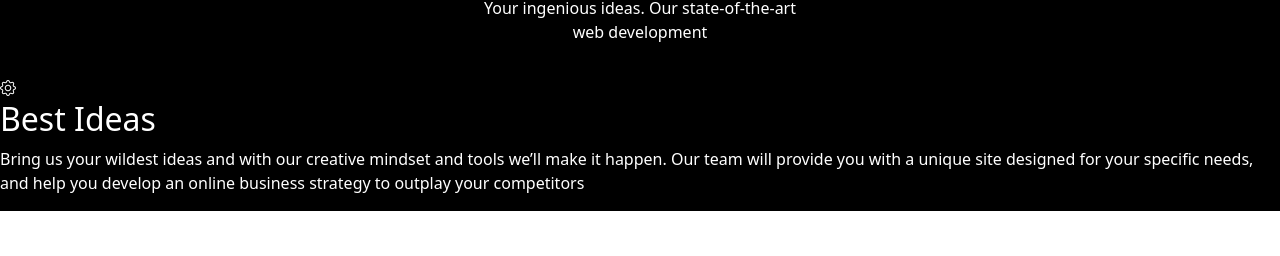
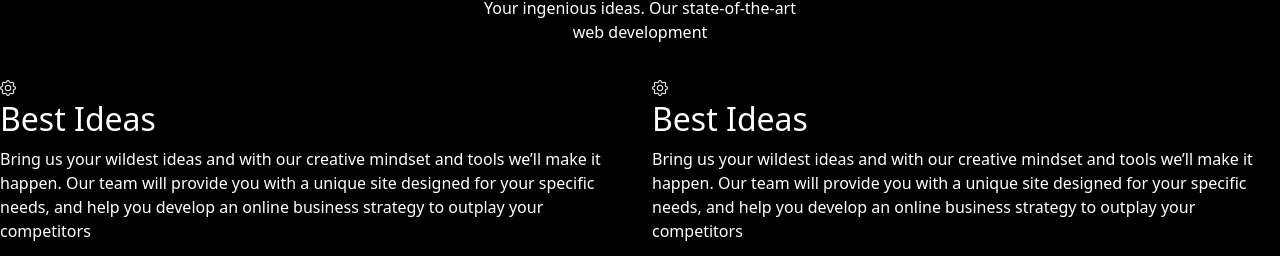
Before and after one commit to DavidEspinozaRomero/DavidEspinozaRomero.github.io, an Angular app: page / in a window 1280 px wide. Shown: the part 2279-2535 px from the top of the page. Before the commit the page ends 2490 px from the top, so only its background shows below. Built offline with nearby package versions, Linux system fonts and the light colour scheme.

Commit message:
<div class="col">

```diff
--- a/src/app/pages/main/main.component.html
+++ b/src/app/pages/main/main.component.html
@@ -103,7 +103,17 @@
     </p>
   </div>
 
-  <div class="row">
+  <div class="row ">
+    <div class="col">
+      <i class="bi bi-gear"></i>
+      <h2>Best Ideas</h2>
+      <p>
+        Bring us your wildest ideas and with our creative mindset and tools
+        we’ll make it happen. Our team will provide you with a unique site
+        designed for your specific needs, and help you develop an online
+        business strategy to outplay your competitors
+      </p>
+    </div>
     <div class="col">
       <i class="bi bi-gear"></i>
       <h2>Best Ideas</h2>
```
